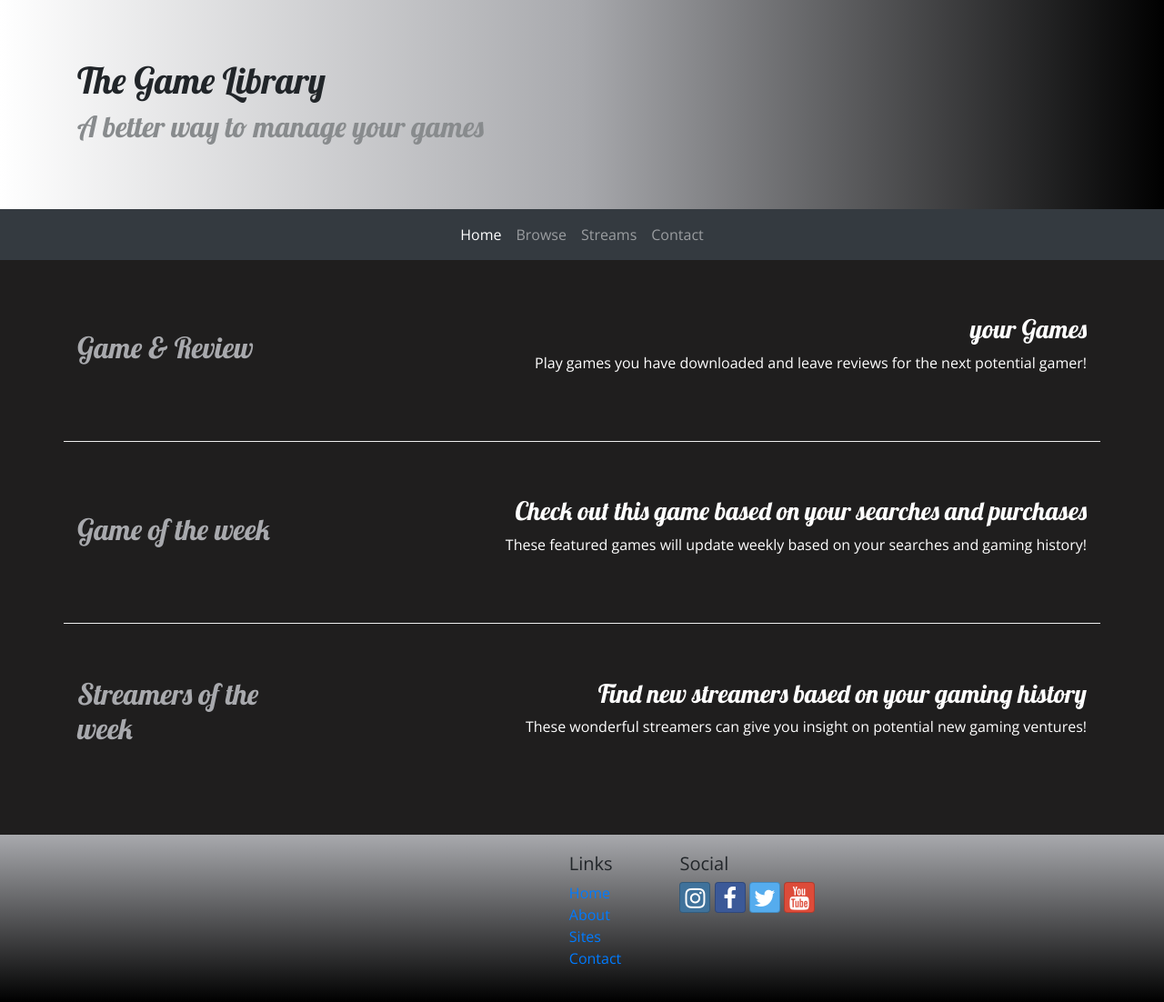
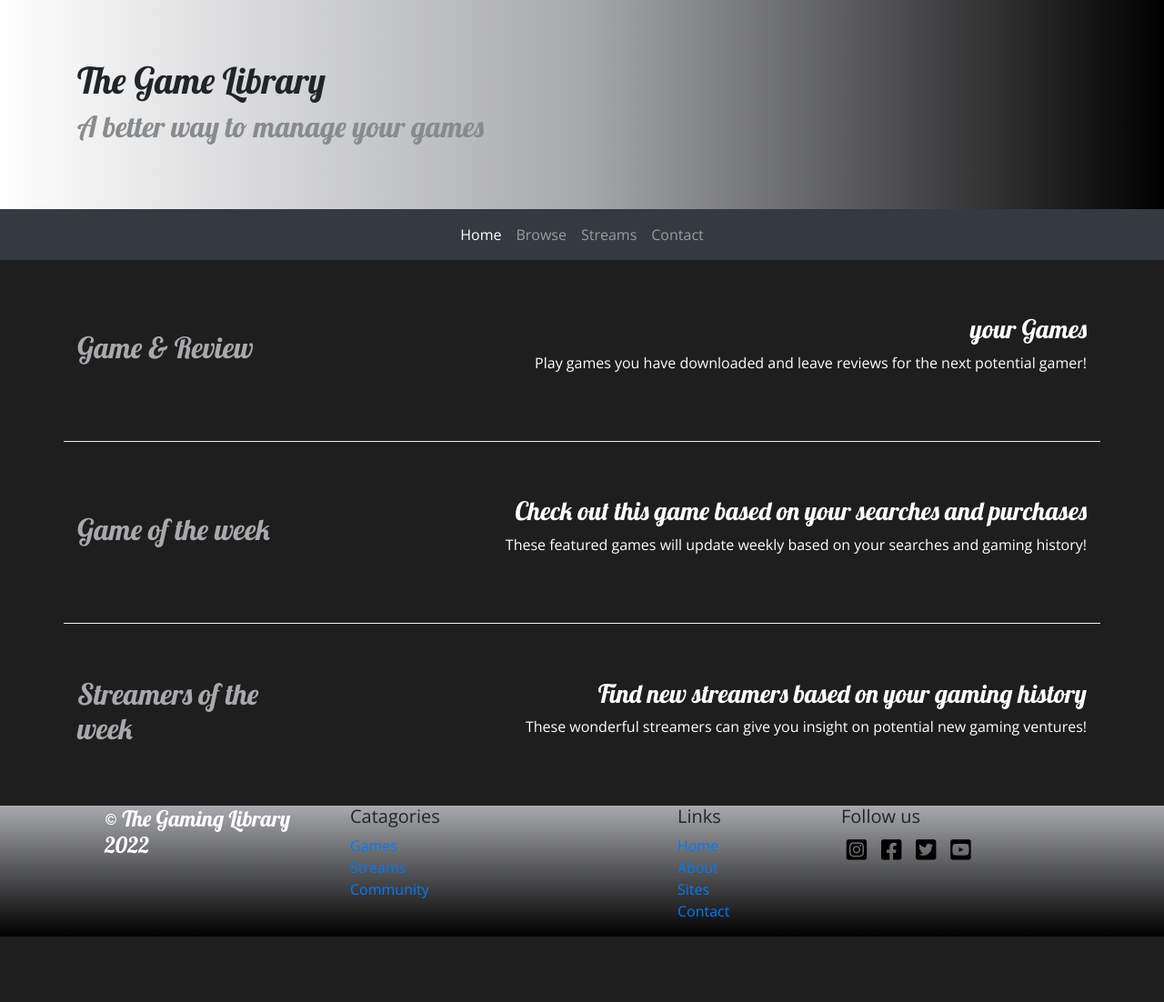
Before and after one commit to SethMoss12/gamingsite, a website: page index.html in a window 1280 px wide. Shown: the whole page at 91% size. After the commit the page ends 1030 px from the top, so only its background shows below. Drawn offline with nearby package versions, Linux system fonts and the light colour scheme.

Commit message:
updated responsive footer

```diff
--- a/css/styles.css
+++ b/css/styles.css
@@ -27,10 +27,8 @@ header h2 {
 footer {
     display: flexbox;
     background-image: linear-gradient(#A8A9AD, black);
-    padding: 20px 0;
-    padding-left: 550px;
-    margin-top: 2rem;
 }
+
 @media only screen and (max-width:850px) {
     footer {
         display: none;
@@ -38,12 +36,20 @@ footer {
     }
 }
 
-/* .footer-content {
-    justify-content: center;
-    align-items: center;
-    align-self: center;
-    flex-direction: column;
-} */
+#foot-contain {
+    max-width: 1080px;
+    margin:auto;
+}
+
+.row-footer {
+    display: flex;
+    flex-wrap: wrap;
+}
+
+.footer-col {
+    width: 25%;
+    padding: 0 15px;
+}
 
 .jumbotron {
     background-image: linear-gradient(to right, white, #A8A9AD, black);
@@ -70,3 +76,13 @@ img {
     height: 900px;
     width: 900px;
 }
+
+.btn {
+    border: none;
+    color: black;
+    transition: 0.3s;
+  }
+
+  .btn:hover {
+    color: #888B8D;
+  }
--- a/index.html
+++ b/index.html
@@ -10,7 +10,8 @@
 
     <link rel="stylesheet" href="https://fonts.googleapis.com/css?family=Lobster|Open+Sans" />
 
-    <link rel="stylesheet" href="node_modules/font-awesome/css/font-awesome.min.css" />
+
+    <link rel="stylesheet" href="https://cdnjs.cloudflare.com/ajax/libs/font-awesome/6.2.0/css/all.min.css">
     <link rel="stylesheet" href="node_modules/bootstrap-social/bootstrap-social.css" />
     <link rel="stylesheet" href="css/styles.css" />
 
@@ -82,9 +83,21 @@
     </div>
 
     <footer>
-        <div class="container">
-            <div class="row">
-                <div class="col-4 col-sm-2 offset-1">
+        <div class="container" id="foot-contain">
+            <div class="row row-footer">
+
+                <div class="col-3 col-sm-3 footer-col">
+                    <h4>&copy; The Gaming Library 2022</h4>
+                </div>
+                <div class="col-3 col-sm-4 footer-col">
+                    <h5>Catagories</h5>
+                    <ul class="list-unstyled">
+                        <li><a href="#">Games</a></li>
+                        <li><a href="#">Streams</a></li>
+                        <li><a href="#">Community</a></li>
+                    </ul>
+                </div>
+                <div class="col-3 col-sm-2 footer-col">
                     <h5>Links</h5>
                     <ul class="list-unstyled">
                         <li><a href="#">Home</a></li>
@@ -93,13 +106,13 @@
                         <li><a href="#">Contact</a></li>
                     </ul>
                 </div>
-                <div class="col-6 col-sm-5">
-                    <h5>Social</h5>
+                <div class="col-3 col-sm-3 footer-col">
+                    <h5>Follow us</h5>
                     <ul class="list-unstyled">
-                        <a class="btn btn-social-icon btn-instagram" href="http://instagram.com/"><i class="fa fa-instagram"></i></a>
-                        <a class="btn btn-social-icon btn-facebook" href="http://facebook.com/"><i class="fa fa-facebook"></i></a>
-                        <a class="btn btn-social-icon btn-twitter" href="http://twitter.com/"><i class="fa fa-twitter"></i></a>
-                        <a class="btn btn-social-icon btn-google" href="http://youtube.com/"><i class="fa fa-youtube"></i></a>
+                        <a class="btn btn-social-icon" href="http://instagram.com/"><i class="fa-brands fa-square-instagram"></i></a>
+                        <a class="btn btn-social-icon" href="http://facebook.com/"><i class="fa-brands fa-square-facebook"></i></a>
+                        <a class="btn btn-social-icon" href="http://twitter.com/"><i class="fa-brands fa-square-twitter"></i></a>
+                        <a class="btn btn-social-icon" href="http://youtube.com/"><i class="fa-brands fa-square-youtube"></i></a>
                     </ul>
                 </div>
             </div>
```
Also changed, not shown: browse.html (+23 -9 lines), streams.html (+23 -9 lines).
